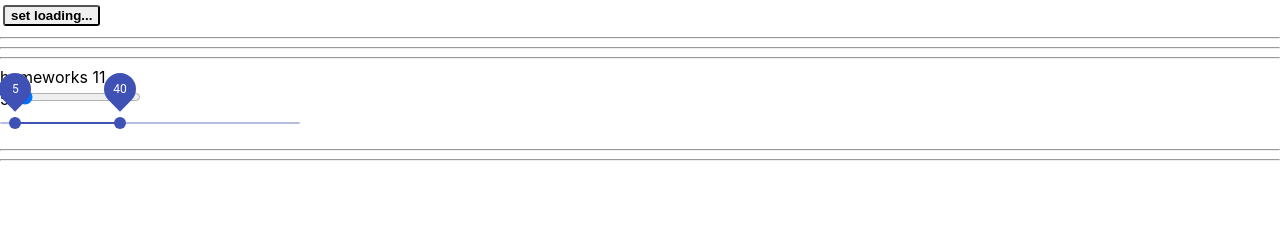
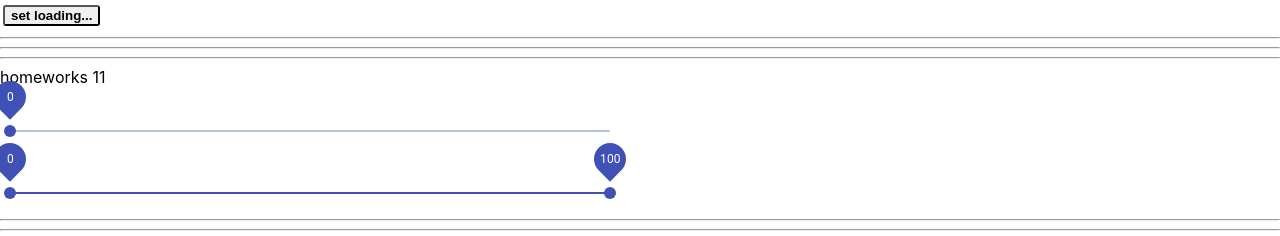
Before and after one commit to NataliaKirik/Iznat_DZ, a React (Create React App) app: page /#/junior in a window 1280 px wide. Shown: the part 658-894 px from the top of the page. Before the commit the page ends 827 px from the top, so only its background shows below. Built offline with nearby package versions, Linux system fonts and the light colour scheme.

Commit message:
add:11 hometask

```diff
--- /dev/null
+++ b/src/p2-homeworks/h11/HW11.module.css
@@ -0,0 +1,3 @@
+.padding {
+    padding: 30px 0 0 10px;
+}
--- a/src/p2-homeworks/h11/HW11.tsx
+++ b/src/p2-homeworks/h11/HW11.tsx
@@ -1,18 +1,22 @@
 import React, {useState} from "react";
 import SuperRange from "./common/c7-SuperRange/SuperRange";
 import SuperDoubleRange from "./common/c8-SuperDoubleRange/SuperDoubleRange";
-import RangeSlider from "./Slider";
+import s from './HW11.module.css'
 
 function HW11() {
-    const [value1, setValue1] = useState(5);
-    const [value2, setValue2] = useState(40);
+    const [value1, setValue1] = useState(0);
+    const [value2, setValue2] = useState(100);
 
     let arrayValue: [number, number] = [value1, value2]
 
-    function onChangeRangeCallback(value: number) {
+    function setValueOne(value: number) {
         setValue1(value)
     }
 
+    function setValueTwo(value: Array<number>) {
+        setValue1(value[0])
+        setValue2(value[1])
+    }
 
     return (
         <div>
@@ -20,22 +24,16 @@ function HW11() {
             homeworks 11
 
             {/*should work (должно работать)*/}
-            <div>
-                <span>{value1}</span>
-                <SuperRange onChangeRange={onChangeRangeCallback}
+            <div className={s.padding}>
+                <SuperRange onChangeRange={setValueOne}
                             value={value1}
-                    // сделать так чтоб value1 изменялось
+                            max={value2}
                 />
             </div>
-            <RangeSlider valueArr={arrayValue}/>
 
-            {/*<div>*/}
-            {/*    <span>{value1}</span>*/}
-            {/*    <SuperDoubleRange*/}
-            {/*        // сделать так чтоб value1 и value2 изменялось*/}
-            {/*    />*/}
-            {/*    <span>{value2}</span>*/}
-            {/*</div>*/}
+            <div className={s.padding}>
+                <SuperDoubleRange valueArr={arrayValue} onChangeRange={setValueTwo}/>
+            </div>
 
             <hr/>
             {/*для личного творчества, могу проверить*/}
--- a/src/p2-homeworks/h11/Slider.tsx
+++ /dev/null
@@ -1,46 +0,0 @@
-import React, {ChangeEvent} from 'react';
-import {makeStyles} from '@material-ui/core/styles';
-import Typography from '@material-ui/core/Typography';
-import Slider from '@material-ui/core/Slider';
-
-const useStyles = makeStyles({
-    root: {
-        width: 300,
-    },
-});
-
-type RangeSliderPropsType = {
-    onChangeRange?: (value: [number, number]) => void
-    valueArr?: number[]
-    // min, max, step, disable, ...
-}
-
-
-const RangeSlider: React.FC<RangeSliderPropsType> = (
-    {
-        valueArr
-    }
-) => {
-
-
-    const classes = useStyles();
-
-    // const [value, setValue] = React.useState(valueArr);
-
-    const handleChange = (event: ChangeEvent<{}>, newValue: number | number[]) => {
-        // setValue(newValue as number[]);
-    };
-
-    return (
-        <div className={classes.root}>
-            <Slider
-                value={valueArr}
-                onChange={handleChange}
-                valueLabelDisplay="on"
-                aria-labelledby="range-slider"
-
-            />
-        </div>
-    );
-}
-export default RangeSlider;
--- a/src/p2-homeworks/h11/common/c7-SuperRange/SuperRange.tsx
+++ b/src/p2-homeworks/h11/common/c7-SuperRange/SuperRange.tsx
@@ -1,5 +1,6 @@
+import {makeStyles} from "@material-ui/core";
+import Slider from "@material-ui/core/Slider";
 import React, {ChangeEvent, DetailedHTMLProps, InputHTMLAttributes} from "react";
-import s from "./SuperRange.module.css";
 
 // тип пропсов обычного инпута
 type DefaultInputPropsType = DetailedHTMLProps<InputHTMLAttributes<HTMLInputElement>, HTMLInputElement>;
@@ -8,36 +9,43 @@ type DefaultInputPropsType = DetailedHTMLProps<InputHTMLAttributes<HTMLInputElem
 // (чтоб не писать value: string, onChange: ...; они уже все описаны в DefaultInputPropsType)
 type SuperRangePropsType = DefaultInputPropsType & { // и + ещё пропсы которых нет в стандартном инпуте
     onChangeRange?: (value: number) => void
+    value?: number
+    max: number
 };
+
+const useStyles = makeStyles({
+    root: {
+        width: 600,
+    },
+});
 
 const SuperRange: React.FC<SuperRangePropsType> = (
     {
         type, // достаём и игнорируем чтоб нельзя было задать другой тип инпута
         onChange, onChangeRange,
-        className,
-
-        ...restProps// все остальные пропсы попадут в объект restProps
+        className, value, max
     }
 ) => {
-    const onChangeCallback = (e: ChangeEvent<HTMLInputElement>) => {
-        onChange && onChange(e); // сохраняем старую функциональность
+    const classes = useStyles();
 
-        onChangeRange && onChangeRange(+e.currentTarget.value);
+    const onChangeCallback = (event: ChangeEvent<{}>, newValue: number | number[]) => {
+        // @ts-ignore
+        onChange && onChange(event); // сохраняем старую функциональность
+
+        onChangeRange && onChangeRange(newValue as number);
     }
 
-    const finalRangeClassName = `${s.range} ${className ? className : ""}`;
+    // const finalRangeClassName = `${s.range} ${className ? className : ""}`;
 
     return (
-        <>
-            <input
-                type={"range"}
+        <div className={classes.root}>
+            <Slider
+                value={value}
                 onChange={onChangeCallback}
-                className={finalRangeClassName}
-                value={restProps.value}
-
-                {...restProps} // отдаём инпуту остальные пропсы если они есть (value например там внутри)
+                valueLabelDisplay="on"
+                aria-labelledby="range-slider"
             />
-        </>
+        </div>
     );
 }
 
--- a/src/p2-homeworks/h11/common/c8-SuperDoubleRange/SuperDoubleRange.tsx
+++ b/src/p2-homeworks/h11/common/c8-SuperDoubleRange/SuperDoubleRange.tsx
@@ -1,23 +1,42 @@
-import React from "react";
+import React, {ChangeEvent} from 'react';
+import {makeStyles} from '@material-ui/core/styles';
+import Slider from '@material-ui/core/Slider';
+
+const useStyles = makeStyles({
+    root: {
+        width: 600,
+    },
+});
 
 type SuperDoubleRangePropsType = {
-    onChangeRange?: (value: [number, number]) => void
-    value?: [number, number]
+    onChangeRange?: (value: Array<number>) => void
+    valueArr?: [number, number]
     // min, max, step, disable, ...
 }
 
 const SuperDoubleRange: React.FC<SuperDoubleRangePropsType> = (
     {
-        onChangeRange, value,
+        valueArr,
+        onChangeRange
         // min, max, step, disable, ...
     }
 ) => {
-    // сделать самому, можно подключать библиотеки
+    const classes = useStyles();
+
+    const onChangeRangeCallback2 = (event: ChangeEvent<{}>, newValue: number | number[]) => {
+        onChangeRange && onChangeRange(newValue as number[]);
+
+    };
 
     return (
-        <>
-            DoubleRange
-        </>
+        <div className={classes.root}>
+            <Slider
+                value={valueArr}
+                onChange={onChangeRangeCallback2}
+                valueLabelDisplay="on"
+                aria-labelledby="range-slider"
+            />
+        </div>
     );
 }
 
```
